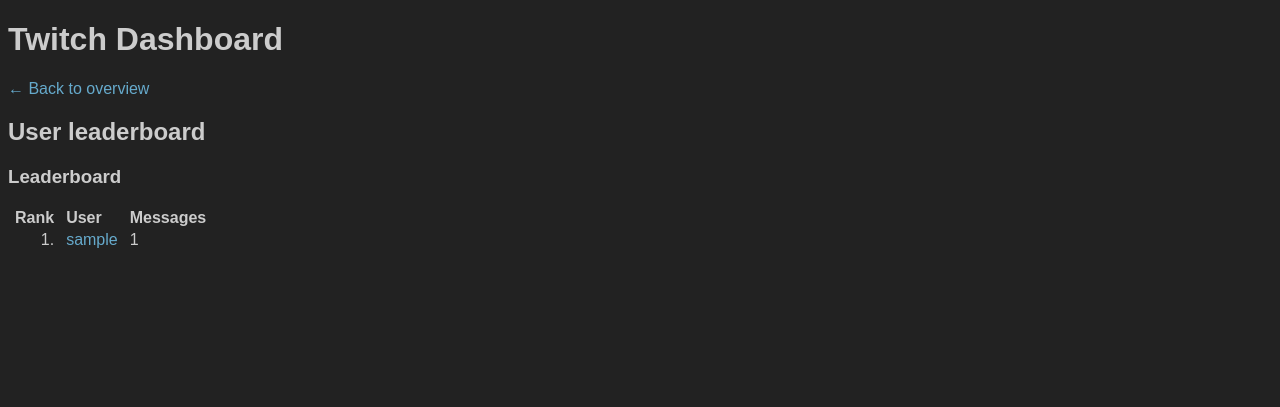
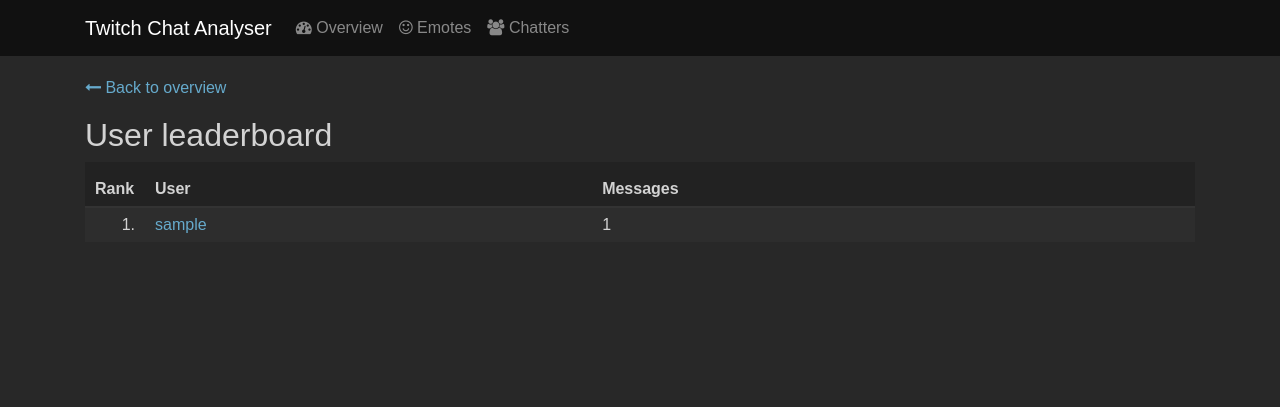
Before and after one commit to vaehx/twitch-chat-analyser, a PHP site: the page made by dashboard/templates/users.twig in a window 1280 px wide. Shown: the top 407 px of the page. Run offline with PHP 8.4, Linux system fonts and the light colour scheme; the template is opened without the code that fills it: most values are stand-ins (such as "Sample title", 1, 10 or a date in 2020); some libraries are stand-ins or nearby versions.

Commit message:
Use bootstrap css framework

```diff
--- a/dashboard/src/Dashboard.php
+++ b/dashboard/src/Dashboard.php
@@ -27,8 +27,8 @@ class Dashboard extends SilexApplication
 			$d = $a->diff($b);
 
 			$formatted = ''
-				. ($d->y > 0 ? $d->y . 'y ' : '')
-				. ($d->m > 0 ? $d->m . 'm ' : '')
+				. ($d->y > 0 ? $d->y . 'Y ' : '')
+				. ($d->m > 0 ? $d->m . 'M ' : '')
 				. ($d->d > 0 ? $d->d . 'd ' : '')
 				. ($d->h > 0 ? $d->h . 'h ' : '')
 				. ($d->i > 0 ? $d->i . 'min ' : '')
--- a/dashboard/templates/layout.twig
+++ b/dashboard/templates/layout.twig
@@ -1,15 +1,53 @@
 <!DOCTYPE html>
 <html>
 <head>
+	<title>Twitch Dashboard</title>
 	<meta charset="utf-8">
-	<title>Twitch Dashboard</title>
+	<meta name="viewport" content="width=device-width, initial-scale=1, shrink-to-fit=no">
+	<link href="https://stackpath.bootstrapcdn.com/bootstrap/4.1.2/css/bootstrap.min.css" rel="stylesheet" integrity="sha384-Smlep5jCw/wG7hdkwQ/Z5nLIefveQRIY9nfy6xoR1uRYBtpZgI6339F5dgvm/e9B" crossorigin="anonymous">
+	<link href="https://stackpath.bootstrapcdn.com/font-awesome/4.7.0/css/font-awesome.min.css" rel="stylesheet" integrity="sha384-wvfXpqpZZVQGK6TAh5PVlGOfQNHSoD2xbE+QkPxCAFlNEevoEH3Sl0sibVcOQVnN" crossorigin="anonymous">
 	<style type="text/css">
-		html {
-			background-color: #222;
+		html, body {
+			background-color: #282828;
+		}
+		.navbar.bg-gray {
+			background-color: #111;
 		}
 		body {
 			font-family: Arial;
-			color: #ccc;
+			color: #d3d3d3;
+			padding-bottom: 150px;
+		}
+
+		main {
+			padding-top: 20px;
+		}
+
+		.table td,
+		.table th {
+			padding-top: 5px;
+			padding-bottom: 5px;
+			padding-left: 10px;
+			padding-right: 10px;
+		}
+
+		.table th {
+			vertical-align: bottom;
+			padding-top: 15px;
+		}
+
+		.table-dark {
+			background-color: #222;
+			color: #d3d3d3;
+		}
+
+		.table-dark thead th {
+			border-top: 0;
+		}
+
+		.table-dark thead th,
+		.table-dark tbody td {
+			border-color: #333;
 		}
 
 		a:link, a:visited {
@@ -37,21 +75,41 @@
 	<script type="text/javascript" src="https://www.gstatic.com/charts/loader.js"></script>
 </head>
 <body>
-
 	<script type="text/javascript">
 		// Dummy function. Can be overwritten in template that want to draw charts
 		function drawCharts() {}
 	</script>
 
-	<h1>Twitch Dashboard</h1>
-	{% block content %}{% endblock %}
+	<header>
+		<nav class="navbar navbar-expand-lg navbar-dark bg-gray">
+			<div class="container">
+				<a class="navbar-brand" href="{{ path('index') }}">Twitch Chat Analyser</a>
+				<button class="navbar-toggler" type="button" data-toggle="collapse" data-target="#navbarNav" aria-controls="navbarNav" aria-expanded="false" aria-label="Toggle navigation">
+					<span class="navbar-toggler-icon"></span>
+				</button>
+				<div class="collapse navbar-collapse">
+					<ul class="navbar-nav">
+						<li class="nav-item"><a class="nav-link" href="{{ path('index') }}"><i class="fa fa-dashboard"></i> Overview</a></li>
+						<li class="nav-item"><a class="nav-link" href="{{ path('emotes') }}"><i class="fa fa-smile-o"></i> Emotes</a></li>
+						<li class="nav-item"><a class="nav-link" href="{{ path('users') }}"><i class="fa fa-users"></i> Chatters</a></li>
+					</ul>
+				</div>
+			</div>
+		</nav>
+	</header>
+
+	<main>
+		<div class="container">
+			{% block content %}{% endblock %}
+		</div>
+	</main>
 
 	<script type="text/javascript">
 		google.charts.load('current', {'packages':['corechart']});
 		google.charts.setOnLoadCallback(drawCharts);
 
 		var chartOptions = {
-			backgroundColor: '#222',
+			backgroundColor: '#282828',
 			hAxis: {
 				textStyle: { color: '#aaa' },
 				gridlines: { color: '#444' }
--- a/dashboard/templates/user_emote.twig
+++ b/dashboard/templates/user_emote.twig
@@ -1,7 +1,7 @@
 {% extends 'layout.twig' %}
 {% block content %}
 
-<a href="{{ path('emote', { emote: emote }) }}">&larr; Back to emote '{{ emote }}'</a>
+<p><a href="{{ path('emote', { emote: emote }) }}"><i class="fa fa-long-arrow-left"></i> Back to emote '{{ emote }}'</a></p>
 
 <h2>Emote '<a href="{{ path('emote', { emote: emote }) }}">{{ emote }}</a>' by user '<a href="{{ path('user', {username: username}) }}">{{ username }}</a>'</h2>
 
--- a/dashboard/templates/users.twig
+++ b/dashboard/templates/users.twig
@@ -1,16 +1,19 @@
 {% extends 'layout.twig' %}
 {% block content %}
 
-<a href="{{ path('index') }}">&larr; Back to overview</a>
+<p><a href="{{ path('index') }}"><i class="fa fa-long-arrow-left"></i> Back to overview</a></p>
 
 <h2>User leaderboard</h2>
-<h3>Leaderboard</h3>
-<table>
+
+<table class="table table-dark table-striped table-hover">
+	<thead>
 		<tr>
-		<th>Rank</th>
+			<th width="60px" align="right">Rank</th>
 			<th>User</th>
 			<th>Messages</th>
 		</tr>
+	</thead>
+	<tbody>
 	{% for user in users %}
 		<tr>
 			<td align="right">{{ loop.index }}.</td>
@@ -18,6 +21,7 @@
 			<td>{{ user.message_count }}</td>
 		</tr>
 	{% endfor %}
+	</tbody>
 </table>
 
 {% endblock %}
```
Also changed, not shown: dashboard/src/MainController.php (+0 -12 lines), dashboard/templates/emote.twig (+7 -3 lines), dashboard/templates/emotes.twig (+7 -3 lines), dashboard/templates/index.twig (+27 -21 lines), dashboard/templates/user.twig (+7 -3 lines). Lines whose indentation alone changed are shown as unchanged.
